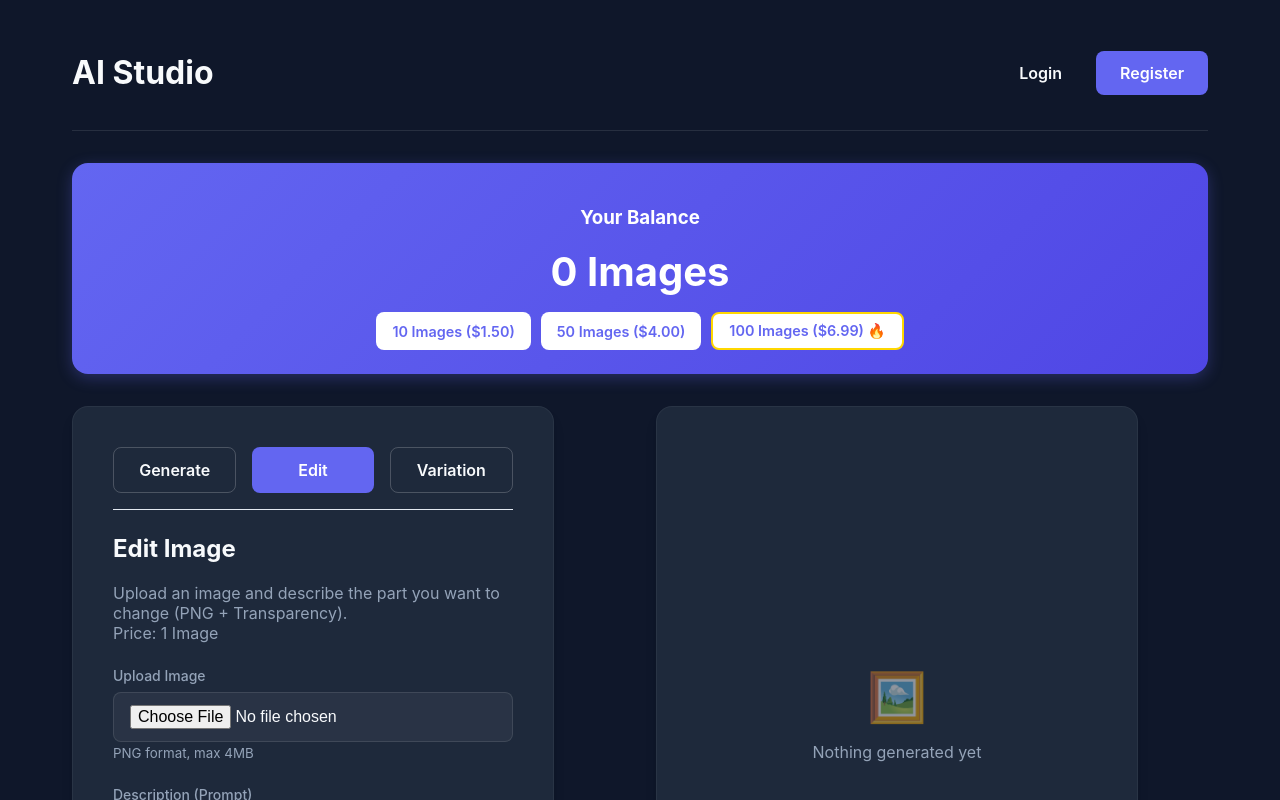
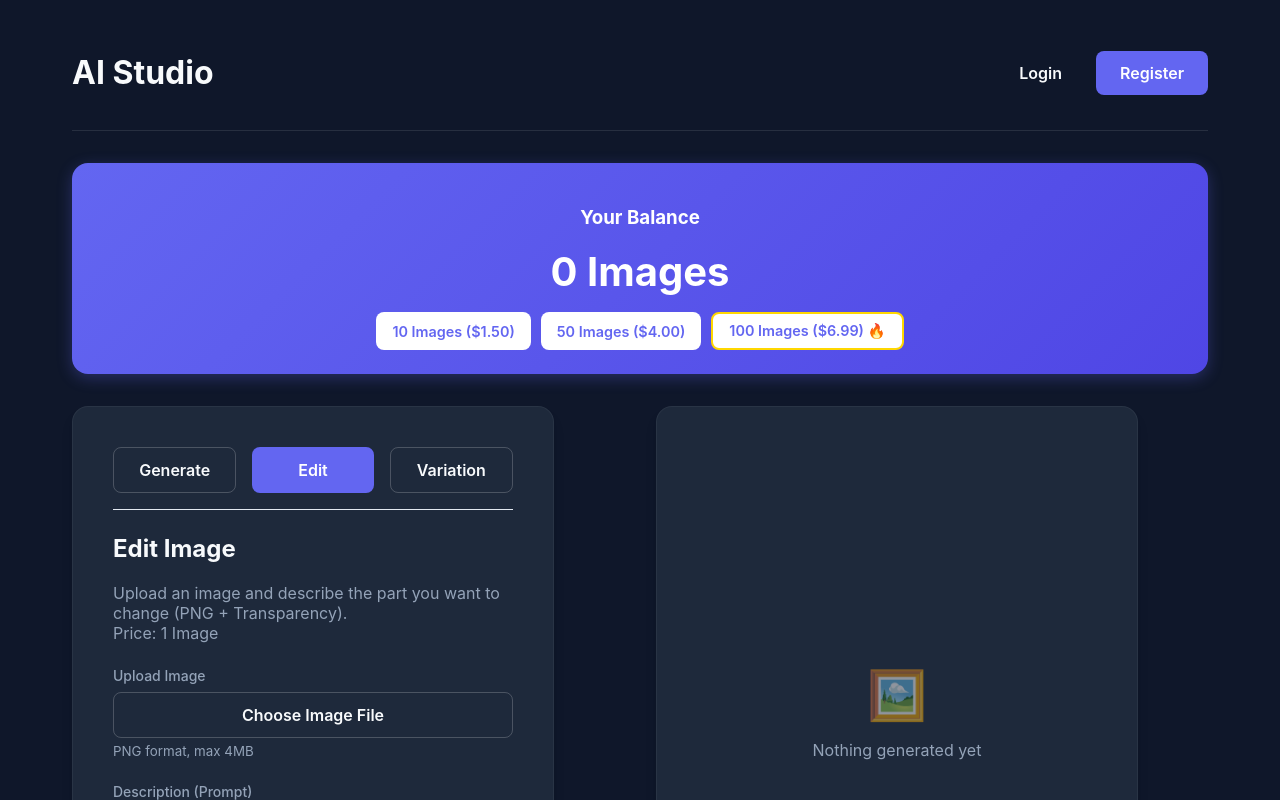
Before and after one commit to Ali-Agayev/ai-studio-app, a React (Vite) app in the folder frontend/: page / in a window 1280 px wide. Both pictures are taken after a click on the button "Edit". Shown: the top 800 px of the page. Built offline with nearby package versions, Linux system fonts and the light colour scheme.

Commit message:
UI: Customize file upload button to ensure English language

```diff
--- a/frontend/src/pages/Dashboard.jsx
+++ b/frontend/src/pages/Dashboard.jsx
@@ -238,14 +238,24 @@
                         {(mode === 'edit' || mode === 'variation') && (
                             <div className="form-group">
                                 <label className="form-label">Upload Image</label>
-                                <input
-                                    type="file"
-                                    accept="image/png"
-                                    className="form-input"
-                                    onChange={(e) => setFile(e.target.files[0])}
-                                    required
-                                />
-                                <small style={{ color: 'var(--text-secondary)' }}>PNG format, max 4MB</small>
+                                <div style={{ display: 'flex', flexDirection: 'column', gap: '8px' }}>
+                                    <label className="btn btn-outline" style={{ cursor: 'pointer', textAlign: 'center', width: '100%', boxSizing: 'border-box' }}>
+                                        {file ? 'Change image' : 'Choose Image File'}
+                                        <input
+                                            type="file"
+                                            accept="image/png"
+                                            style={{ display: 'none' }}
+                                            onChange={(e) => setFile(e.target.files[0])}
+                                            required={!file}
+                                        />
+                                    </label>
+                                    {file && (
+                                        <div style={{ fontSize: '0.85rem', color: 'var(--success)', textAlign: 'center' }}>
+                                            Selected: {file.name}
+                                        </div>
+                                    )}
+                                </div>
+                                <small style={{ color: 'var(--text-secondary)', marginTop: '5px', display: 'block' }}>PNG format, max 4MB</small>
                             </div>
                         )}
 
```
